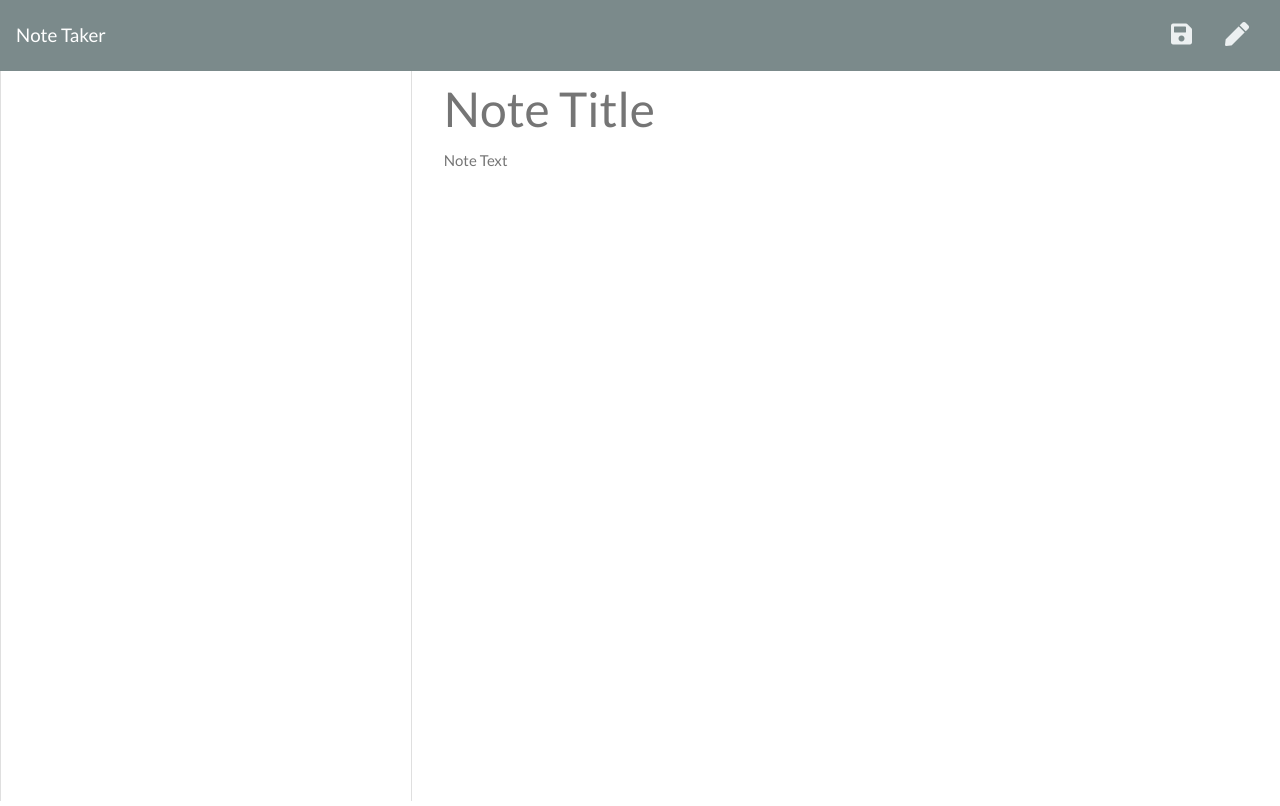
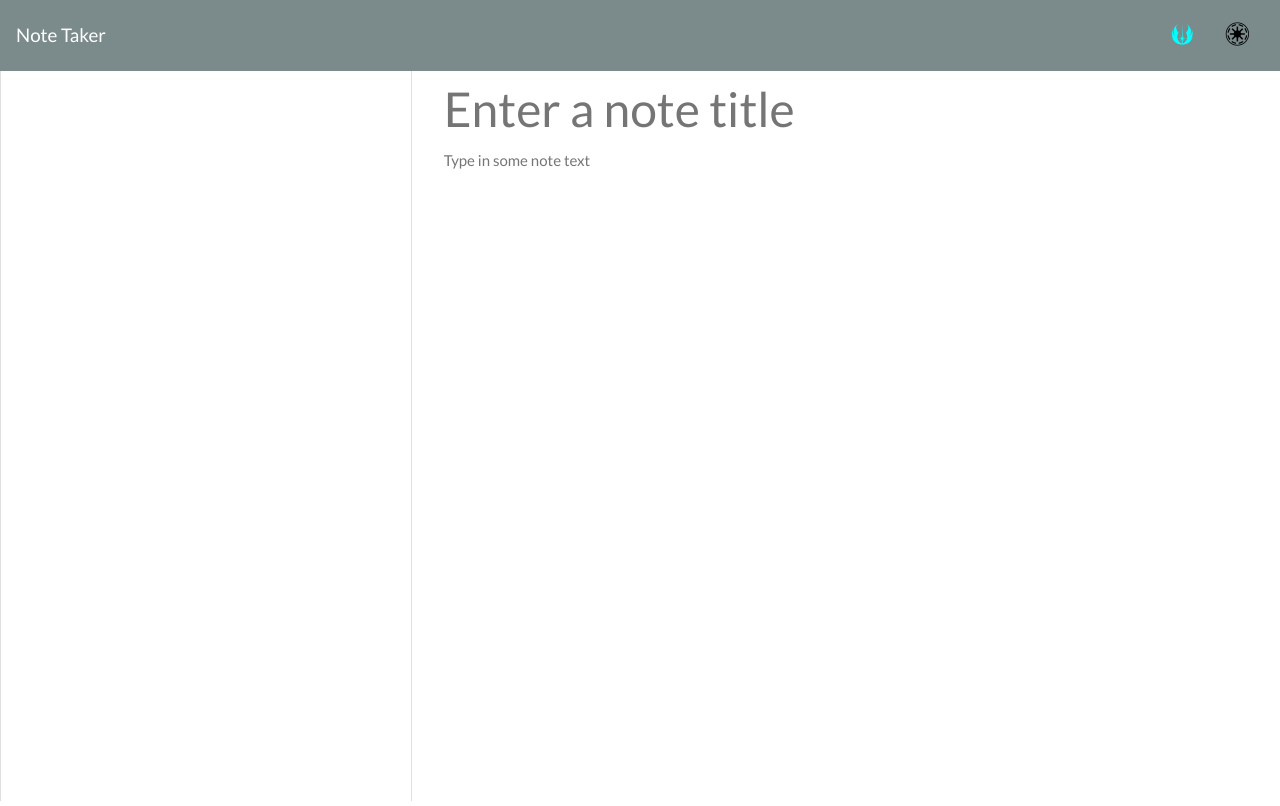
Before and after one commit to Govepitr/Note-Taker, a website: page public/notes.html in a window 1280 px wide. Drawn offline with nearby package versions, Linux system fonts and the light colour scheme; no server answers.

Commit message:
some minor icon/test tweaking

```diff
--- a/public/assets/js/index.js
+++ b/public/assets/js/index.js
@@ -152,7 +152,7 @@ const renderNoteList = async (notes) => {
   }
 
   if (jsonNotes.length === 0) {
-    noteListItems.push(createLi('No saved Notes', false))
+    noteListItems.push(createLi('Your notes are in another castle!', false))
   }
 
   jsonNotes.forEach((note) => {
--- a/public/notes.html
+++ b/public/notes.html
@@ -17,8 +17,8 @@
     <a class="navbar-brand" href="/">Note Taker
     </a>
     <div class="icons">
-      <i class="fas fa-save text-light save-note"></i>
-      <i class="fas fa-pen text-light new-note"></i>
+      <i class="fab fa-jedi-order save-note" style="color: cyan;"></i>
+      <i class="fab fa-galactic-republic new-note" style="color: black;"></i>
     </div>
   </nav>
   <div class="container-fluid">
@@ -30,8 +30,8 @@
         </div>
       </div>
       <div class="col-8">
-        <input class="note-title" placeholder="Note Title" maxlength="28" type="text">
-        <textarea class="note-textarea" placeholder="Note Text"></textarea>
+        <input class="note-title" placeholder="Enter a note title" maxlength="28" type="text">
+        <textarea class="note-textarea" placeholder="Type in some note text"></textarea>
       </div>
     </div>
   </div>
```
Also changed, not shown: README.md.
